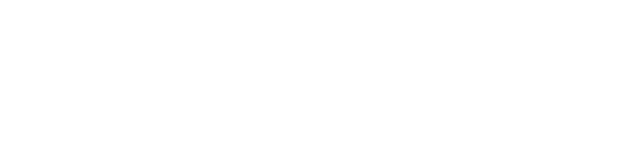
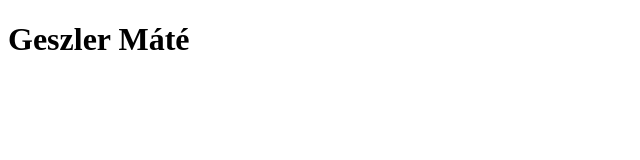
Before and after one commit to Geszler/gm-jep, a plain HTML site: page index.html in a window 1280 px wide. Shown: the whole page, without its empty margins (0-640 px from the left). Drawn offline with Linux system fonts and the light colour scheme.

Commit message:
Nevemmel kiegészítve

```diff
--- a/index.html
+++ b/index.html
@@ -4,9 +4,9 @@
     <meta charset="UTF-8">
     <meta http-equiv="X-UA-Compatible" content="IE=edge">
     <meta name="viewport" content="width=device-width, initial-scale=1.0">
-    <title>Document</title>
+    <title>Geszler Máté</title>
 </head>
 <body>
-
+    <h1>Geszler Máté</h1>
 </body>
 </html>
```
